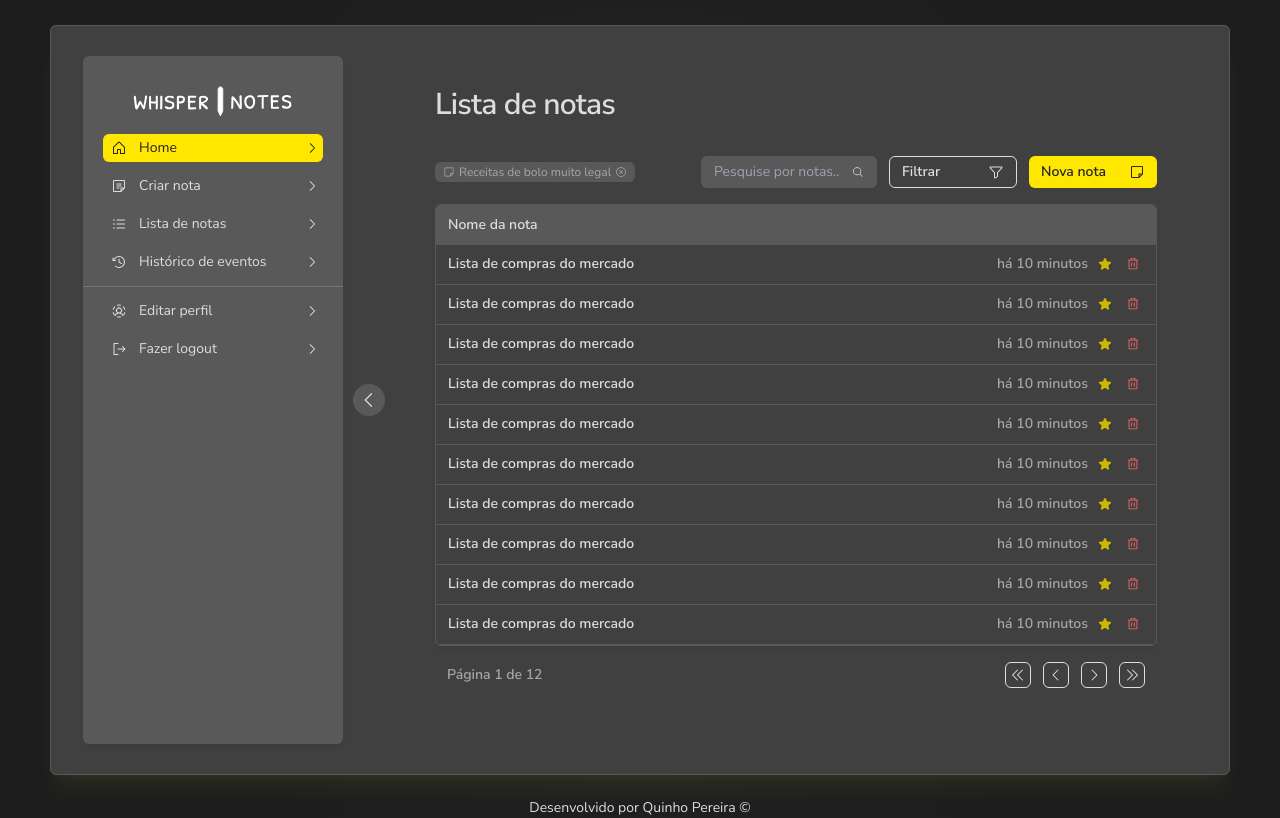
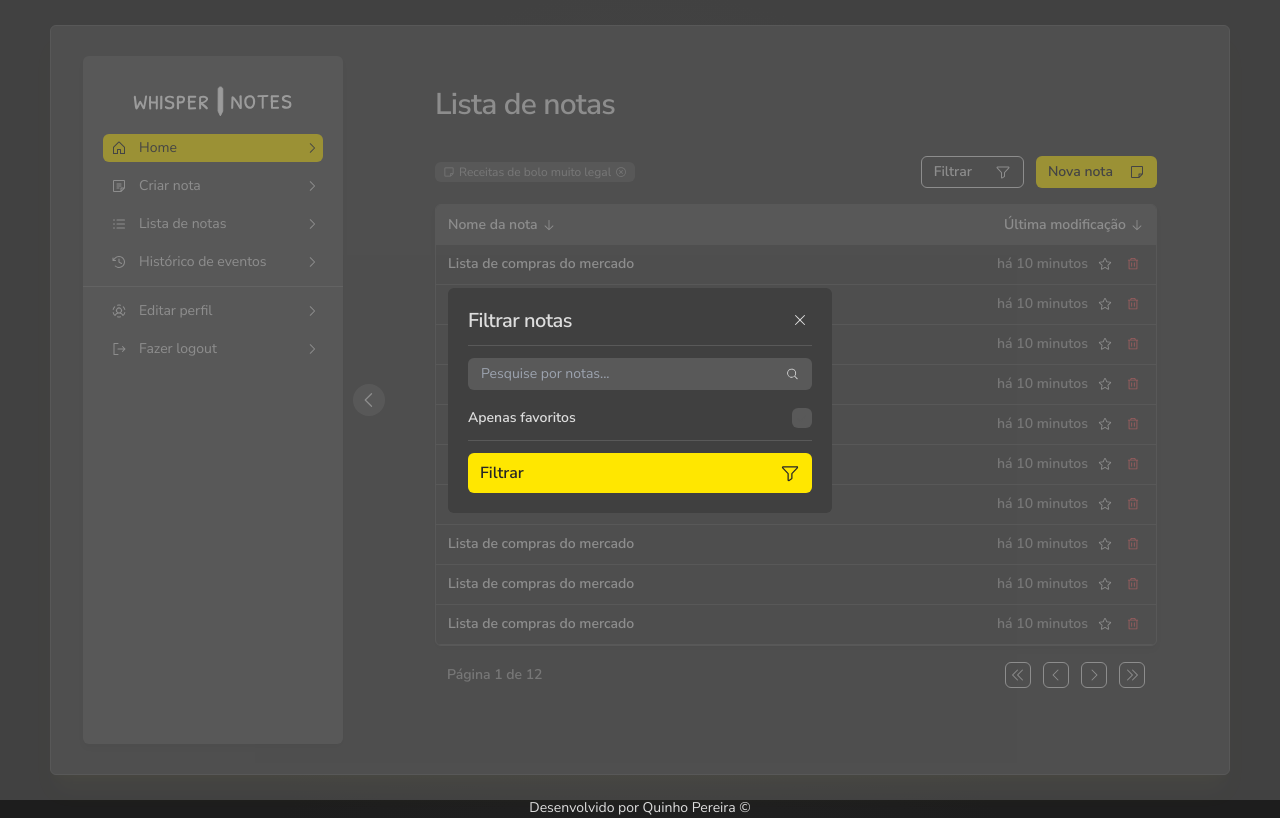
Before and after one commit to euhenriqueferreira/whisper-notes, a Next.js app: page /notes-list in a window 1280 px wide. Both pictures are taken after a click on the button "Filtrar". Built offline with nearby package versions, Linux system fonts and the light colour scheme.

Commit message:
Refactoring table headers code, hover effects on button

```diff
--- a/src/app/(public)/Home/page.tsx
+++ b/src/app/(public)/Home/page.tsx
@@ -15,6 +15,7 @@ import {
 	UserCircleDashed,
 } from "@phosphor-icons/react/dist/ssr";
 import Image from "next/image";
+import Link from "next/link";
 import profileCoverImg from "../../../assets/profile-cover-image.png";
 import profileImg from "../../../assets/profile-image.png";
 import NavLinkRoot from "../components/NavLink/NavLinkRoot";
@@ -38,12 +39,14 @@ export default function Home() {
 						</span>
 					</p>
 
-					<Image
-						src={profileImg}
-						alt=""
-						className="rounded-full w-[60px] h-[60px]"
-						quality={100}
-					/>
+					<Link href="/profile" className="cursor-pointer">
+						<Image
+							src={profileImg}
+							alt=""
+							className="rounded-full w-[60px] h-[60px] hover:brightness-110 transitio duration-100"
+							quality={100}
+						/>
+					</Link>
 				</div>
 			</header>
 
@@ -119,7 +122,7 @@ export default function Home() {
 					</h2>
 
 					<TableRoot>
-						<TableHeader>
+						<TableHeader className="flex items-center justify-between">
 							<TableHead>Nome da nota</TableHead>
 							<TableHead>Última modificação</TableHead>
 						</TableHeader>
--- a/src/app/(public)/event-history/page.tsx
+++ b/src/app/(public)/event-history/page.tsx
@@ -9,6 +9,7 @@ import { TableHeader } from "@/app/components/table/TableHeader";
 import { TableRoot } from "@/app/components/table/TableRoot";
 import { TableRow } from "@/app/components/table/TableRow";
 import {
+	ArrowDown,
 	CaretDown,
 	Funnel,
 	NoteBlank,
@@ -64,9 +65,9 @@ export default function NoteList() {
 						</div>
 						<div className="w-32">
 							<ButtonRoot
-								variant="outline"
+								variant="fill"
 								size="normal"
-								color="secondary"
+								color="primary"
 							>
 								<ButtonText>Filtrar</ButtonText>
 								<Funnel size={16} className="ml-2" />
@@ -76,13 +77,18 @@ export default function NoteList() {
 				</div>
 
 				<TableRoot>
-					<TableHeader>
+					<TableHeader className="flex justify-between px-3 gap-1.5 items-center">
 						<TableHead>Descrição da alteração</TableHead>
+						<TableHead>
+							Última modificação
+							{/* <ArrowUp /> */}
+							<ArrowDown />
+						</TableHead>
 					</TableHeader>
 					<TableBody>
 						{Array.from({ length: 10 }).map((_, index) => {
 							return (
-								<TableRow>
+								<TableRow key={index}>
 									<TableData className="text-sm font-normal text-gray-400 flex-1 whitespace-nowrap text-ellipsis overflow-hidden">
 										<span className="text-sm text-gray-400 font-bold">
 											Henrique
--- /dev/null
+++ b/src/app/(public)/notes-list/components/LineItemNote.tsx
@@ -0,0 +1,38 @@
+"use client";
+
+import { ButtonRoot } from "@/app/components/button/ButtonRoot";
+import { TableData } from "@/app/components/table/TableData";
+import { TableRow } from "@/app/components/table/TableRow";
+import { Star } from "@phosphor-icons/react/dist/ssr";
+import { useState } from "react";
+import { DeleteButton } from "./DeleteButton";
+
+export function LineItemNote() {
+	const [isFavorite, setIsFavorite] = useState(false);
+
+	return (
+		<TableRow>
+			<TableData className="text-sm font-semibold text-gray-400 flex-1 whitespace-nowrap text-ellipsis overflow-hidden">
+				Lista de compras do mercado
+			</TableData>
+			<TableData className="text-sm font-semibold text-gray-500 whitespace-nowrap">
+				há 10 minutos
+			</TableData>
+			<TableData>
+				<ButtonRoot
+					color="secondary"
+					size="icon"
+					variant="ghost"
+					onClick={() => setIsFavorite(!isFavorite)}
+				>
+					{isFavorite ? (
+						<Star size={14} weight="fill" color="#CCB900" />
+					) : (
+						<Star size={14} color="#DDDDDD" />
+					)}
+				</ButtonRoot>
+			</TableData>
+			<DeleteButton />
+		</TableRow>
+	);
+}
--- /dev/null
+++ b/src/app/(public)/notes-list/components/NoteListFilters.tsx
@@ -0,0 +1,78 @@
+"use client";
+import { ButtonRoot } from "@/app/components/button/ButtonRoot";
+import { ButtonText } from "@/app/components/button/ButtonText";
+import { DialogRoot } from "@/app/components/dialog/DialogRoot";
+import { TextInput } from "@/app/components/textInput/TextInput";
+import { TextInputBox } from "@/app/components/textInput/TextInputBox";
+import { TextInputRoot } from "@/app/components/textInput/TextInputRoot";
+import { Check, Funnel, MagnifyingGlass } from "@phosphor-icons/react/dist/ssr";
+import { useState } from "react";
+
+export function NoteListFilters() {
+	const [isDialogOpen, setIsDialogOpen] = useState(false);
+
+	function handleOpenFilterModal() {
+		setIsDialogOpen(true);
+	}
+
+	function handleCloseFilterModal() {
+		setIsDialogOpen(false);
+	}
+
+	return (
+		<>
+			<ButtonRoot
+				variant="outline"
+				size="normal"
+				color="secondary"
+				onClick={handleOpenFilterModal}
+			>
+				<ButtonText>Filtrar</ButtonText>
+				<Funnel size={16} className="ml-2" />
+			</ButtonRoot>
+
+			<DialogRoot
+				isModalOpen={isDialogOpen}
+				onClose={handleCloseFilterModal}
+				title="Filtrar notas"
+			>
+				<form className="flex flex-col gap-3">
+					<div className="w-full h-[1px] bg-gray-700"></div>
+					<TextInputRoot>
+						<TextInputBox height="small">
+							<TextInput
+								font="small"
+								placeholder="Pesquise por notas..."
+								height="small"
+							/>
+							<MagnifyingGlass size={14} />
+						</TextInputBox>
+					</TextInputRoot>
+					<div className="flex items-center justify-between mt-1.5">
+						<p className="text-sm font-semibold text-gray-400">
+							Apenas favoritos
+						</p>
+						<div>
+							<input
+								type="checkbox"
+								id="favorites-checkbox"
+								className="peer hidden"
+							/>
+							<label
+								htmlFor="favorites-checkbox"
+								className="cursor-pointer block bg-gray-700 text-gray-700 p-1 rounded-md peer-checked:bg-yellow-400 transition duration-100"
+							>
+								<Check size={12} />
+							</label>
+						</div>
+					</div>
+					<div className="w-full h-[1px] bg-gray-700"></div>
+					<ButtonRoot variant="fill" color="primary" size="big">
+						<ButtonText>Filtrar</ButtonText>
+						<Funnel size={20} />
+					</ButtonRoot>
+				</form>
+			</DialogRoot>
+		</>
+	);
+}
--- a/src/app/(public)/notes-list/page.tsx
+++ b/src/app/(public)/notes-list/page.tsx
@@ -2,23 +2,13 @@ import { ButtonRoot } from "@/app/components/button/ButtonRoot";
 import { ButtonText } from "@/app/components/button/ButtonText";
 import { Pagination } from "@/app/components/pagination/Pagination";
 import { TableBody } from "@/app/components/table/TableBody";
-import { TableData } from "@/app/components/table/TableData";
 import { TableHead } from "@/app/components/table/TableHead";
 import { TableHeader } from "@/app/components/table/TableHeader";
 import { TableRoot } from "@/app/components/table/TableRoot";
-import { TableRow } from "@/app/components/table/TableRow";
-import { TextInput } from "@/app/components/textInput/TextInput";
-import { TextInputBox } from "@/app/components/textInput/TextInputBox";
-import { TextInputRoot } from "@/app/components/textInput/TextInputRoot";
-import {
-	Funnel,
-	MagnifyingGlass,
-	NoteBlank,
-	Star,
-	XCircle,
-} from "@phosphor-icons/react/dist/ssr";
+import { ArrowDown, NoteBlank, XCircle } from "@phosphor-icons/react/dist/ssr";
 import Link from "next/link";
-import { DeleteButton } from "./components/DeleteButton";
+import { LineItemNote } from "./components/LineItemNote";
+import { NoteListFilters } from "./components/NoteListFilters";
 
 export default function NoteList() {
 	return (
@@ -39,7 +29,7 @@ export default function NoteList() {
 						</div>
 					</div>
 					<div className="flex gap-3 justify-end">
-						<div className="w-44">
+						{/* <div className="w-44">
 							<TextInputRoot>
 								<TextInputBox height="small">
 									<TextInput
@@ -50,17 +40,11 @@ export default function NoteList() {
 									<MagnifyingGlass size={14} />
 								</TextInputBox>
 							</TextInputRoot>
-						</div>
-						<div className="w-32">
-							<ButtonRoot
-								variant="outline"
-								size="normal"
-								color="secondary"
-							>
-								<ButtonText>Filtrar</ButtonText>
-								<Funnel size={16} className="ml-2" />
-							</ButtonRoot>
-						</div>
+						</div> */}
+						{/* <div className="w-32">
+
+						</div> */}
+						<NoteListFilters />
 						<div className="w-32">
 							<Link href="/note">
 								<ButtonRoot
@@ -77,35 +61,21 @@ export default function NoteList() {
 				</div>
 
 				<TableRoot>
-					<TableHeader>
-						<TableHead>Nome da nota</TableHead>
+					<TableHeader className="flex justify-between px-3 gap-1.5 items-center">
+						<TableHead>
+							Nome da nota
+							{/* <ArrowUp /> */}
+							<ArrowDown />
+						</TableHead>
+						<TableHead>
+							Última modificação
+							{/* <ArrowUp /> */}
+							<ArrowDown />
+						</TableHead>
 					</TableHeader>
 					<TableBody>
 						{Array.from({ length: 10 }).map((_, index) => {
-							return (
-								<TableRow key={index}>
-									<TableData className="text-sm font-semibold text-gray-400 flex-1 whitespace-nowrap text-ellipsis overflow-hidden">
-										Lista de compras do mercado
-									</TableData>
-									<TableData className="text-sm font-semibold text-gray-500 whitespace-nowrap">
-										há 10 minutos
-									</TableData>
-									<TableData>
-										<ButtonRoot
-											color="secondary"
-											size="icon"
-											variant="ghost"
-										>
-											<Star
-												size={14}
-												weight="fill"
-												color="#CCB900"
-											/>
-										</ButtonRoot>
-									</TableData>
-									<DeleteButton />
-								</TableRow>
-							);
+							return <LineItemNote key={index} />;
 						})}
 					</TableBody>
 				</TableRoot>
--- a/src/app/components/button/ButtonRoot.tsx
+++ b/src/app/components/button/ButtonRoot.tsx
@@ -49,17 +49,17 @@ export function ButtonRoot({
         ${
 			variant === "outline" &&
 			color === "primary" &&
-			"text-yellow-400 bg-transparent border border-yellow-400 hover:brightness-75"
+			"text-yellow-400 bg-transparent border border-yellow-400 hover:bg-yellow-400/10"
 		}
         ${
 			variant === "outline" &&
 			color === "secondary" &&
-			"text-gray-400 bg-transparent border border-gray-400 hover:brightness-75"
+			"text-gray-400 bg-transparent border border-gray-400 hover:bg-gray-400/10"
 		}
         ${
 			variant === "outline" &&
 			color === "danger" &&
-			"text-red-400 bg-transparent border border-red-400 hover:brightness-75"
+			"text-red-400 bg-transparent border border-red-400 hover:bg-red-400/10"
 		}
         ${
 			variant === "ghost" &&
--- a/src/app/components/table/TableHead.tsx
+++ b/src/app/components/table/TableHead.tsx
@@ -4,6 +4,8 @@ interface TableHeadProps {
 
 export function TableHead({ children }: TableHeadProps) {
 	return (
-		<span className="text-sm font-semibold text-gray-400">{children}</span>
+		<span className="text-sm font-semibold text-gray-400 flex items-center gap-1 cursor-pointer">
+			{children}
+		</span>
 	);
 }
--- a/src/app/components/table/TableHeader.tsx
+++ b/src/app/components/table/TableHeader.tsx
@@ -1,13 +1,12 @@
 interface TableHeaderProps {
 	children: React.ReactNode;
+	className?: string;
 }
 
-export function TableHeader({ children }: TableHeaderProps) {
+export function TableHeader({ children, className }: TableHeaderProps) {
 	return (
 		<div className="w-full bg-gray-700">
-			<div className="w-full h-10 flex items-center justify-between px-3">
-				{children}
-			</div>
+			<div className={`w-full h-10 px-3 ${className}`}>{children}</div>
 		</div>
 	);
 }
```
